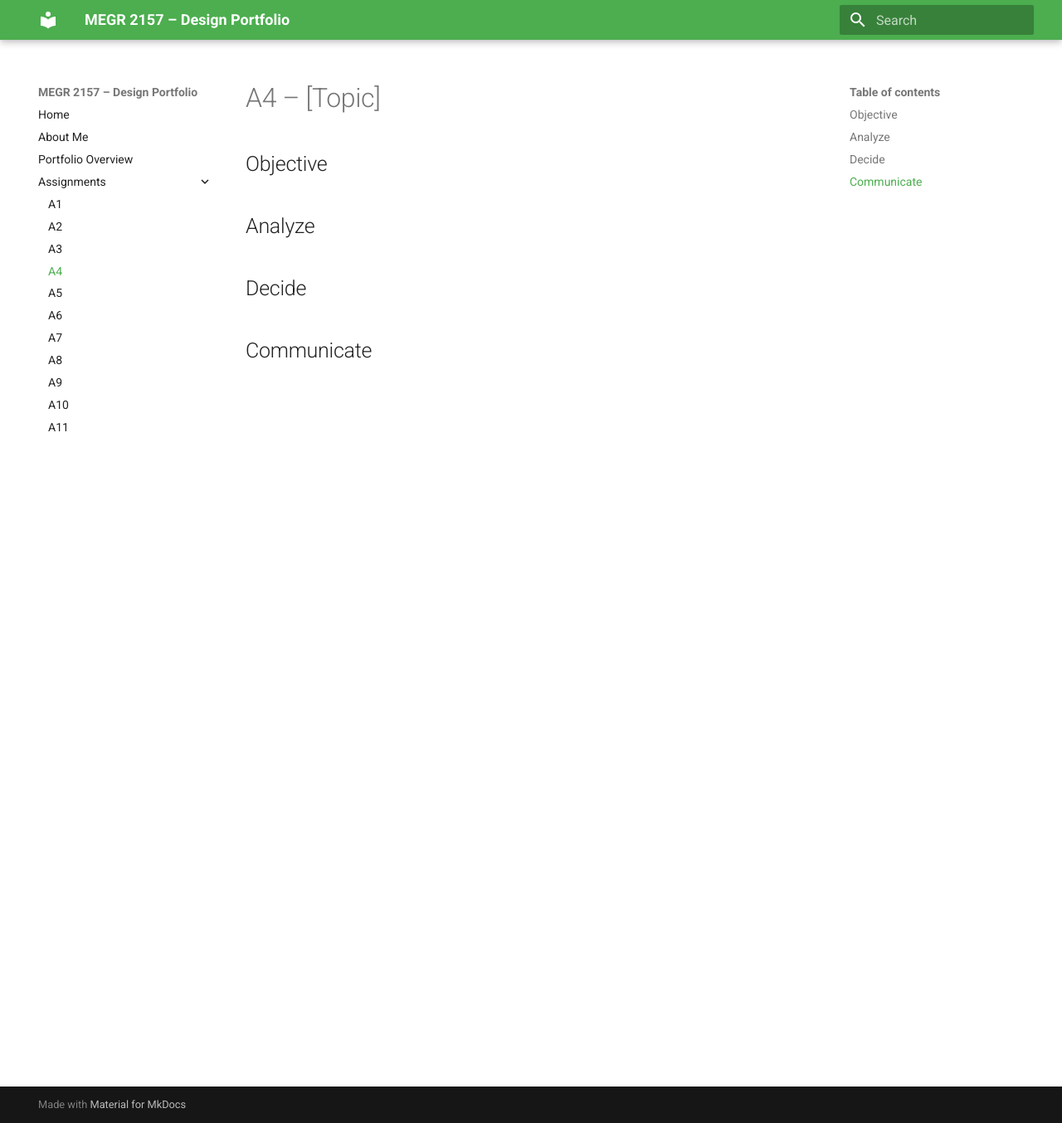
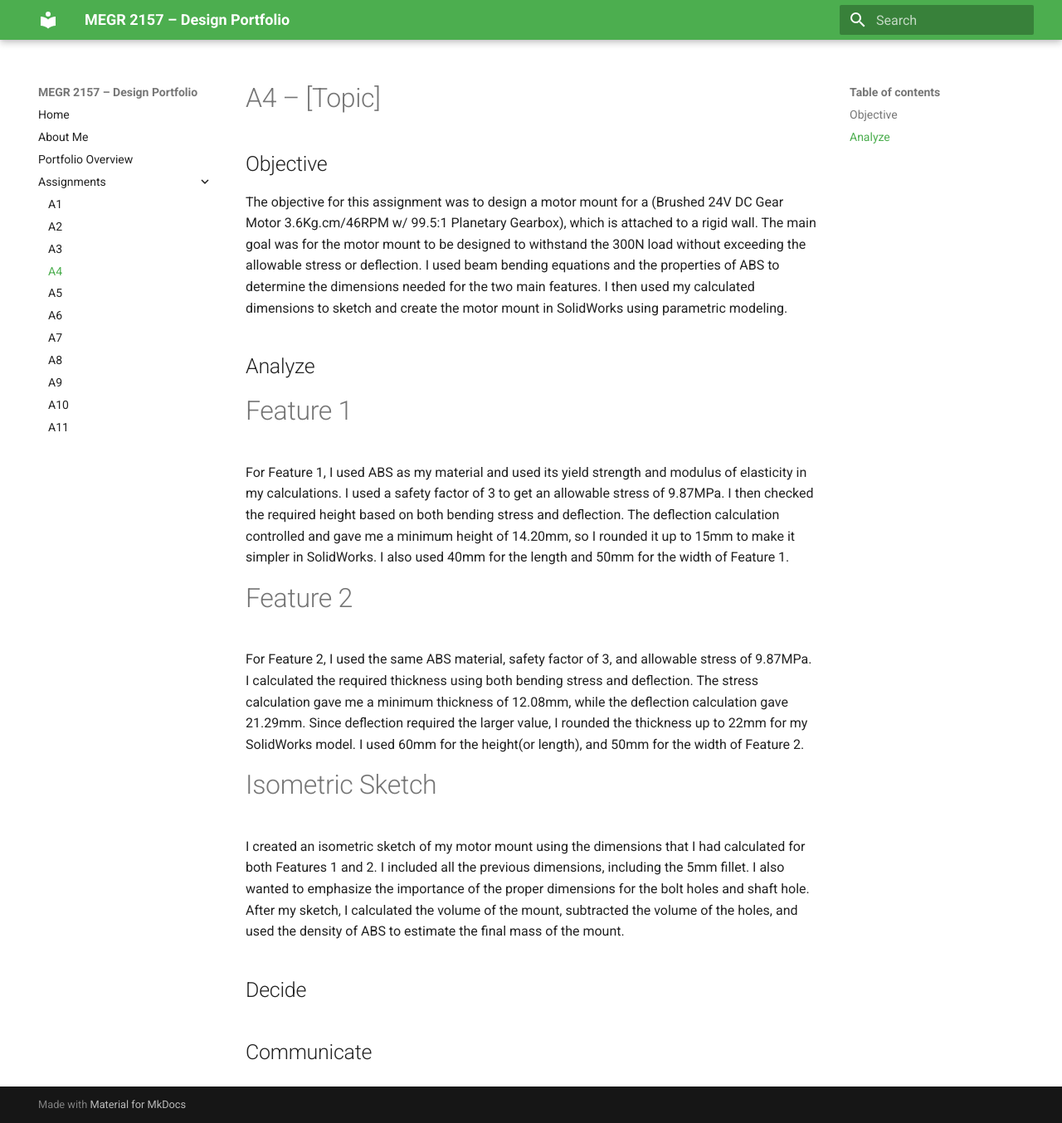
Before and after one commit to awayne1-eng/megr2157-portfolio, an MkDocs documentation site: the page built from docs/assignments/A04/index.md, in a window 1280 px wide and 1354 px high. Shown: the whole window at 83% size. Built offline with MkDocs 1.6.1 and Material for MkDocs 9.7.7, drawn with Linux system fonts in a browser that asks for light colours.

Commit message:
Update index.md

```diff
--- a/docs/assignments/A04/index.md
+++ b/docs/assignments/A04/index.md
@@ -1,9 +1,16 @@
 # A4 – [Topic]
 
 ## Objective
+The objective for this assignment was to design a motor mount for a (Brushed 24V DC Gear Motor 3.6Kg.cm/46RPM w/ 99.5:1 Planetary Gearbox), which is attached to a rigid wall. The main goal was for the motor mount to be designed to withstand the 300N load without exceeding the allowable stress or deflection. I used beam bending equations and the properties of ABS to determine the dimensions needed for the two main features. I then used my calculated dimensions to sketch and create the motor mount in SolidWorks using parametric modeling.
 
 
 ## Analyze
+# Feature 1
+For Feature 1, I used ABS as my material and used its yield strength and modulus of elasticity in my calculations. I used a safety factor of 3 to get an allowable stress of 9.87MPa. I then checked the required height based on both bending stress and deflection. The deflection calculation controlled and gave me a minimum height of 14.20mm, so I rounded it up to 15mm to make it simpler in SolidWorks. I also used 40mm for the length and 50mm for the width of Feature 1.
+# Feature 2
+For Feature 2, I used the same ABS material, safety factor of 3, and allowable stress of 9.87MPa. I calculated the required thickness using both bending stress and deflection. The stress calculation gave me a minimum thickness of 12.08mm, while the deflection calculation gave 21.29mm. Since deflection required the larger value, I rounded the thickness up to 22mm for my SolidWorks model. I used 60mm for the height(or length), and 50mm for the width of Feature 2.
+# Isometric Sketch
+I created an isometric sketch of my motor mount using the dimensions that I had calculated for both Features 1 and 2. I included all the previous dimensions, including the 5mm fillet. I also wanted to emphasize the importance of the proper dimensions for the bolt holes and shaft hole. After my sketch, I calculated the volume of the mount, subtracted the volume of the holes, and used the density of ABS to estimate the final mass of the mount.
 
 
 ## Decide
```
